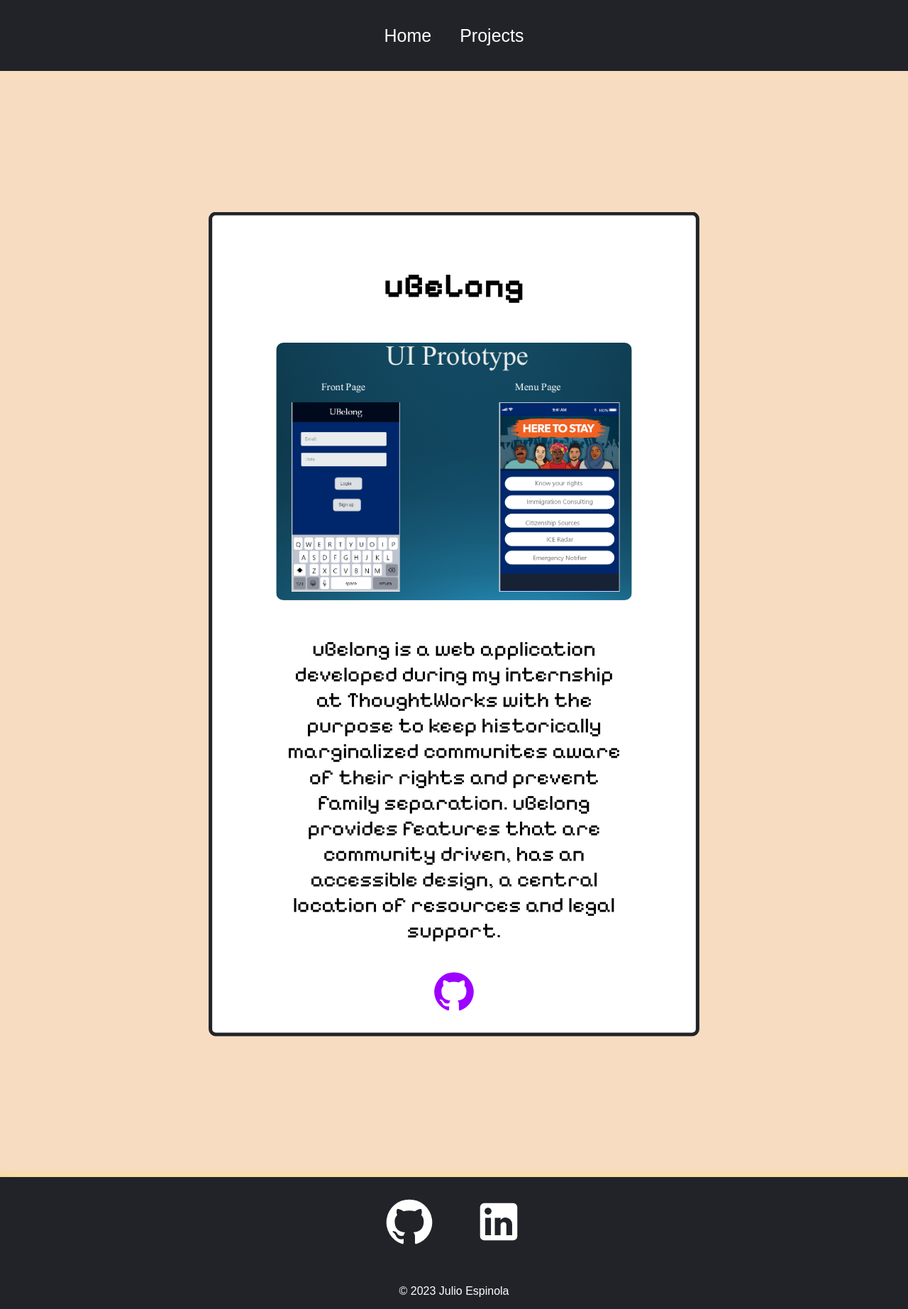
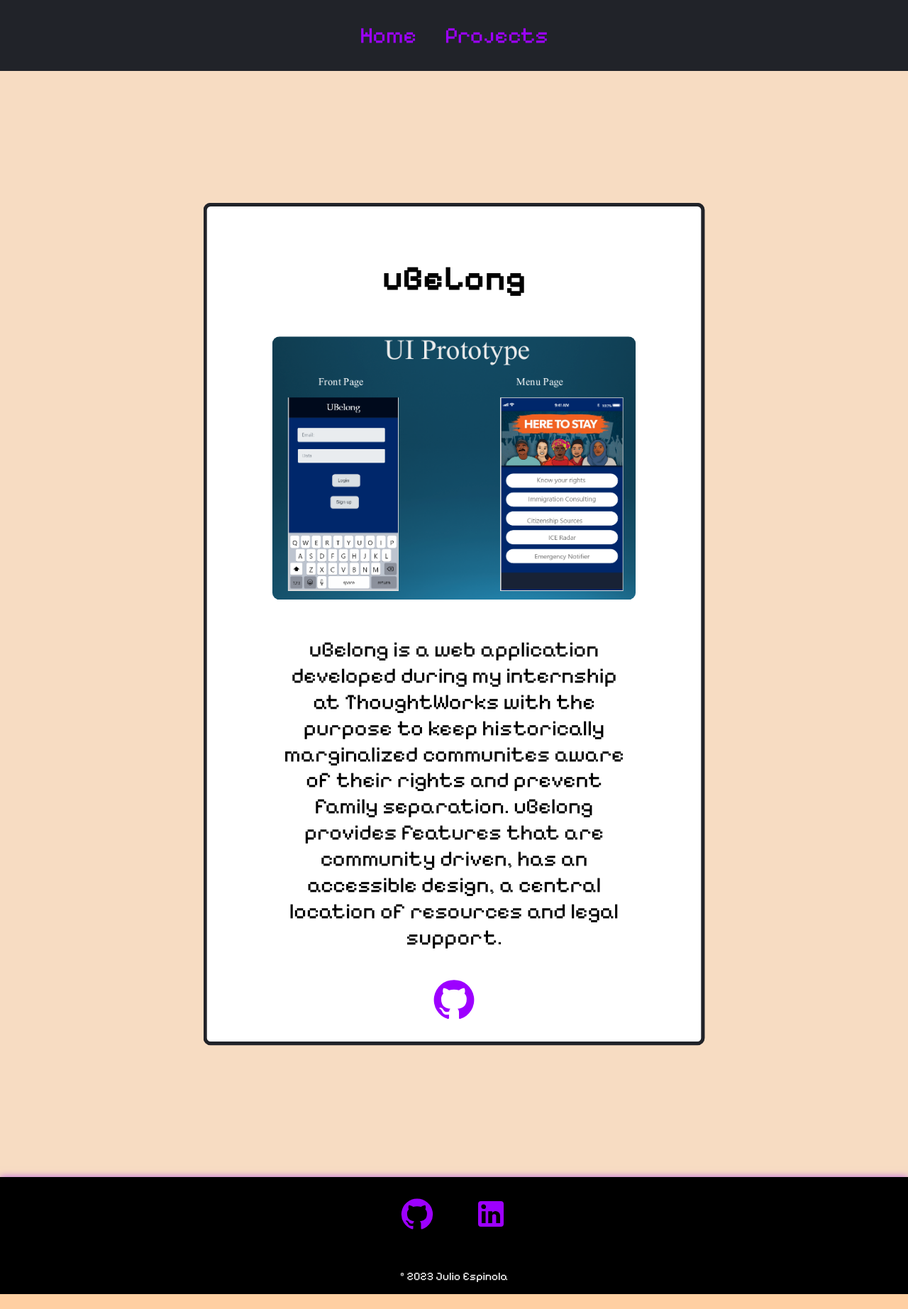
Before and after one commit to JulioSEspinola/Portfolio-2.0, a React (Create React App) app in the folder portfolio/: page /project/1 in a window 1280 px wide. Shown: the whole page at 71% size. After the commit the page ends 1824 px from the top, so only its background shows below. Built offline with nearby package versions, Linux system fonts and the light colour scheme.

Commit message:
fixed footer and nav var to have the same styling

```diff
--- a/portfolio/src/components/Navbar.js
+++ b/portfolio/src/components/Navbar.js
@@ -3,6 +3,7 @@ import { Link, useLocation } from "react-router-dom";
 import "../styles/Navbar.css";
 import ReorderIcon from '@mui/icons-material/Reorder';
 
+//If changed to true, the Experience link will be displayed in the Navbar
 const isActive = false;
 
 function Navbar() {
--- a/portfolio/src/styles/Footer.css
+++ b/portfolio/src/styles/Footer.css
@@ -1,31 +1,45 @@
+:root {
+    --main-bg-color: #212329;
+    --main-text-color: #f7dcc2;
+    --purple-color: #9d00ff;
+    --box-shadow-color: rgba(252, 227, 4, 0.2);
+    --border-radius: 10px;
+    --pixelate-font: "Pixelify Sans", serif;
+  }
+
 .footer {
     width: 100%;
     /* min-height: 200px;  */
-    background: #212329;
+    background: #000000;
     display: flex;
     justify-content: center;
     align-items: center;
     flex-direction: column;
-    gap: 10px; /* Use gap to space items vertically instead of padding */
-    box-shadow: rgba(252, 227, 4, 0.2) 0px 0px 10px 5px;
-    /* Optional for sticky footer */
+    gap: 10px;
+    box-shadow: rgba(145, 13, 248, 0.6) 0px 0px 10px;
     margin-top: auto;
     padding: 0px 0; /* Adjust padding for more breathing room */
   }
 
 .socialMedia svg {
-    color: white;
+    color: var(--purple-color);
     margin: 20px;
-    font-size: 70px;
+    font-size: 3rem;
     cursor: pointer;
 }
 
 .footer p {
     color: white;
+    font-family: var(--pixelate-font);
 }
 
-@media only screen and (max-width: 600px) {
+@media only screen and (max-width: 500px) {
 .footer svg {
-      font-size: 50px;
+      font-size: 2.5rem;
 }
+@media only screen and (max-width: 400px) {
+    .footer svg {
+          font-size: 2rem;
+    }
+    }
 }
--- a/portfolio/src/styles/Home.css
+++ b/portfolio/src/styles/Home.css
@@ -35,8 +35,9 @@
 .about h2 {
   font-family: "Pixelify Sans", serif;
   font-size: 3rem;
+  background-color: white;
   color: var(--purple-color);
-  width: 100%;
+  width: 10ch;
   overflow: hidden; /* Ensures the content is not revealed until the animation */
   border-right: 0.15em solid var(--purple-color); /* The typewriter cursor */
   white-space: nowrap; /* Keeps the content on a single line */
@@ -50,7 +51,7 @@
     width: 0;
   }
   to {
-    width: 50%;
+    width: 20ch;
   }
 }
 
@@ -103,7 +104,7 @@
 @media only screen and (max-width: 500px) {
   .about h2 {
     font-size: 30px;
-    width: 100%;
+    width: 20ch;
   }
 
   .about .prompt {
@@ -127,7 +128,7 @@
 @media only screen and (max-width: 700px) {
   .about h2 {
     font-size: 40px;
-    width: 100%;
+    width: 20ch;
   }
 }
 
--- a/portfolio/src/styles/Navbar.css
+++ b/portfolio/src/styles/Navbar.css
@@ -1,3 +1,12 @@
+:root {
+  --main-bg-color: #212329;
+  --main-text-color: #f7dcc2;
+  --purple-color: #9d00ff;
+  --box-shadow-color: rgba(252, 227, 4, 0.2);
+  --border-radius: 10px;
+  --pixelate-font: "Pixelify Sans", serif;
+}
+
 .navbar {
     width: 100%;
     height: 100px;
@@ -15,10 +24,11 @@
 }
 
 .navbar a {
-  color: white;
+  color:var(--purple-color);
   text-decoration: none;
   margin: 20px;
-  font-size: 25px;
+  font-size: 2rem;
+  font-family: var(--pixelate-font);
 }
 
 .toggleButton {
--- a/portfolio/src/styles/ProjectDisplay.css
+++ b/portfolio/src/styles/ProjectDisplay.css
@@ -32,7 +32,13 @@
   border-radius: 10px;
   border: 5px solid #212329;
   transition: transform 0.3s, box-shadow 0.5s;
-  animation: pulse 2s infinite;
+  animation: pulse 5s infinite;
+}
+
+.project-display:hover {
+  /* transform: scale(1.05); */
+  animation: none;
+  box-shadow: 0 0 20px rgba(145, 13, 248, 0.6);
 }
 
 .project h1 {
```
